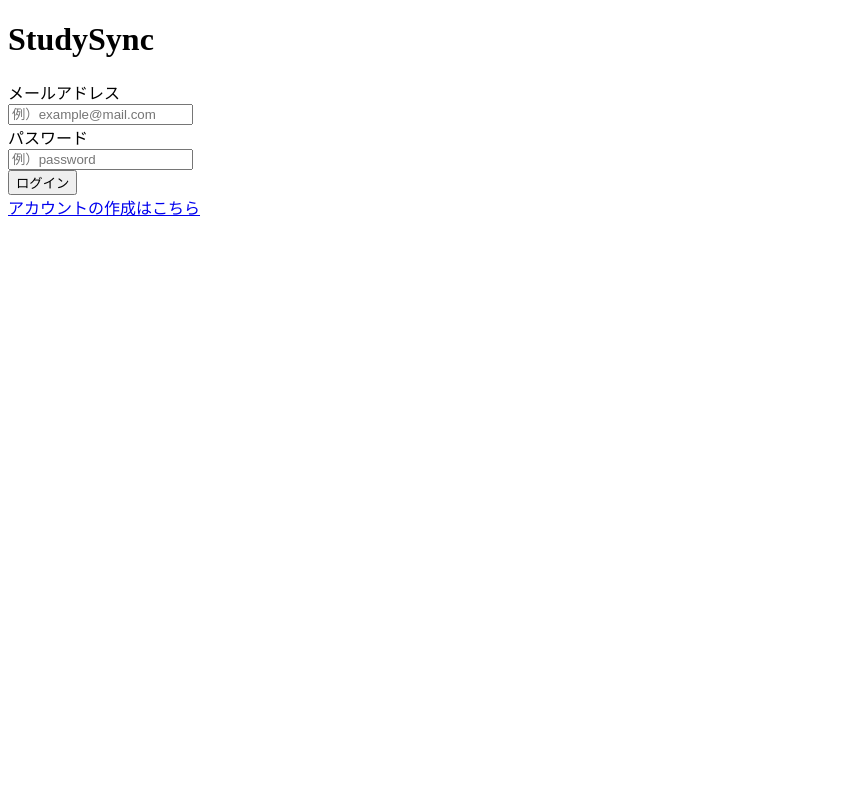
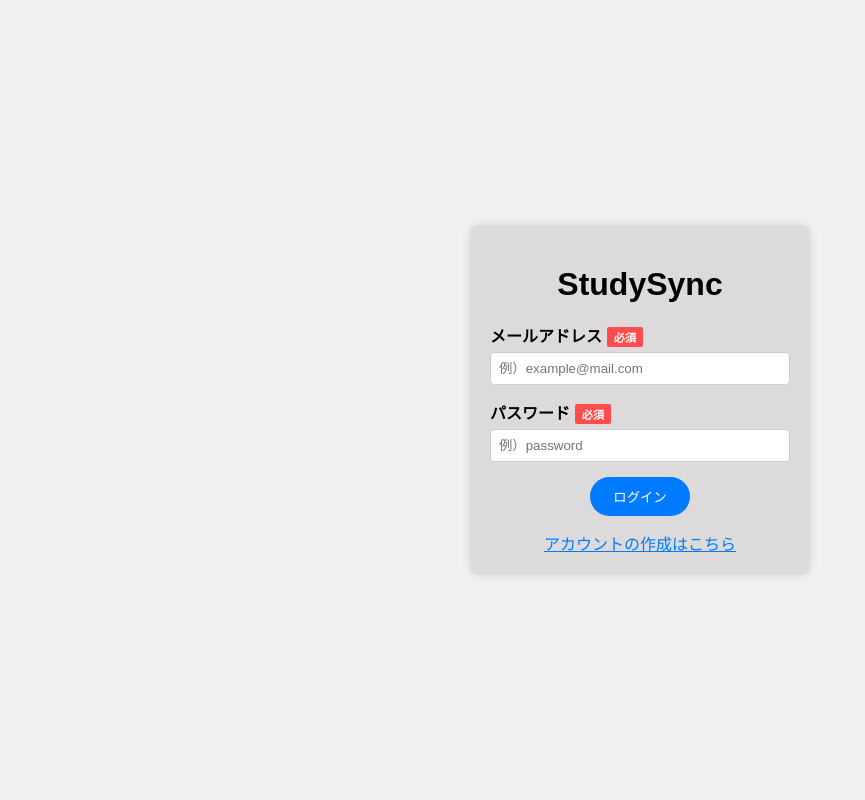
Before and after one commit to Tom-index/StudySync, a Flask app: page /login in a window 1280 px wide. Shown: the whole page, without its empty margins (0-865 px from the left). Run offline with Flask 3, Linux system fonts and the light colour scheme; some libraries are stand-ins or nearby versions.

Commit message:
feat:Styling login.html

```diff
--- a/templates/login.html
+++ b/templates/login.html
@@ -1,7 +1,97 @@
 <!DOCTYPE html>
 <html>
     <head>
+        <meta charset="UTF-8">
+        <meta name="viewport" content="width=device-width, initial-scale=1.0">
         <title>login</title>
+        <style>
+            body {
+                font-family: Arial, sans-serif;
+                background-color: #f0f0f0;
+                display: flex;
+                justify-content: center;
+                align-items: center;
+                height: 100vh;
+                margin: 0;
+            }
+            .login-container {
+                background-color: #dcdada;
+                padding: 20px;
+                border-radius: 8px;
+                box-shadow: 0 0 10px rgba(0, 0, 0, 0.1);
+                width: 300px;
+            }
+            h1 {
+                text-align: center;
+                margin-bottom: 20px;
+            }
+            .form-group {
+                margin-bottom: 15px;
+            }
+            .form-row {
+                display: flex;
+                justify-content: space-between;
+                margin-bottom: 20px;
+            }
+            .form-col {
+                width: 48%;
+            }
+            label {
+                display: block;
+                margin-bottom: 5px;
+                font-weight: bold;
+            }
+            input, select {
+                width: 100%;
+                padding: 8px;
+                border: 1px solid #ccc;
+                border-radius: 4px;
+                box-sizing: border-box;
+            }
+            .required::after, .optional::after {
+                content: " 必須";
+                color: white;
+                background-color: #ff4d4d;
+                font-size: 0.7em;
+                padding: 2px 4px;
+                border-radius: 2px;
+                margin-left: 5px;
+                display: inline-block;
+                width: 28px;
+                text-align: center;
+            }
+            .optional::after {
+                content: " 任意";
+                background-color: #999;
+            }
+            .btn-primary {
+                width: 100px;
+                padding: 10px;
+                background-color: #007bff;
+                color: white;
+                border: none;
+                border-radius: 25px;
+                cursor: pointer;
+                display: block;
+                margin: auto;
+            }
+            .btn-primary:hover {
+                background-color: #0056b3;
+            }
+            .placeholder {
+                color: #999;
+            }
+            .center-link{
+                text-align: center;
+            }
+            .center-link a{
+                color: #007bff;
+            }
+            .center-link a:hover {
+                text-decoration: underline;
+                color: #0056b3;
+            }
+        </style>
     </head>
     <body>
         <div class="login-container">
@@ -9,17 +99,21 @@
             <form method="POST" action="{{ url_for('login') }}">
                 {{ form.hidden_tag() }}
                 <div class="form-group">
-                    {{ form.email.label }}<br>
-                    {{form.email(placeholder="例）example@mail.com")}}
+                    {{ form.email.label(class="required") }}
+                    {{form.email(class="form-control", placeholder="例）example@mail.com")}}
                 </div>
                 <div class="form-group">
-                    {{ form.password.label }}<br>
-                    {{form.password(placeholder="例）password")}}
+                     {{ form.password.label(class="required") }}
+                    {{form.password(class="form-control", placeholder="例）password")}}
                 </div>
-                <button type="submit">{{ form.submit.label }}</button>
+                <div class="form-group">
+                    {{ form.submit(class="btn btn-primary") }}
+                </div>
             </form>
-            <a href="{{ url_for('register') }}">アカウントの作成はこちら</a>
-
+            <div class="center-link">
+                <a href="{{ url_for('register') }}">アカウントの作成はこちら</a>
+            </div>
         </div>
+        <script src="https://cdn.jsdelivr.net/npm/bootstrap@5.3.0/dist/js/bootstrap.bundle.min.js" integrity="sha384-geWF76RCwLtnZ8qwWowPQNguL3RmwHVBC9FhGdlKrxdiJJigb/j/68SIy3Te4Bkz" crossorigin="anonymous"></script>
     </body>
 </html>
```
